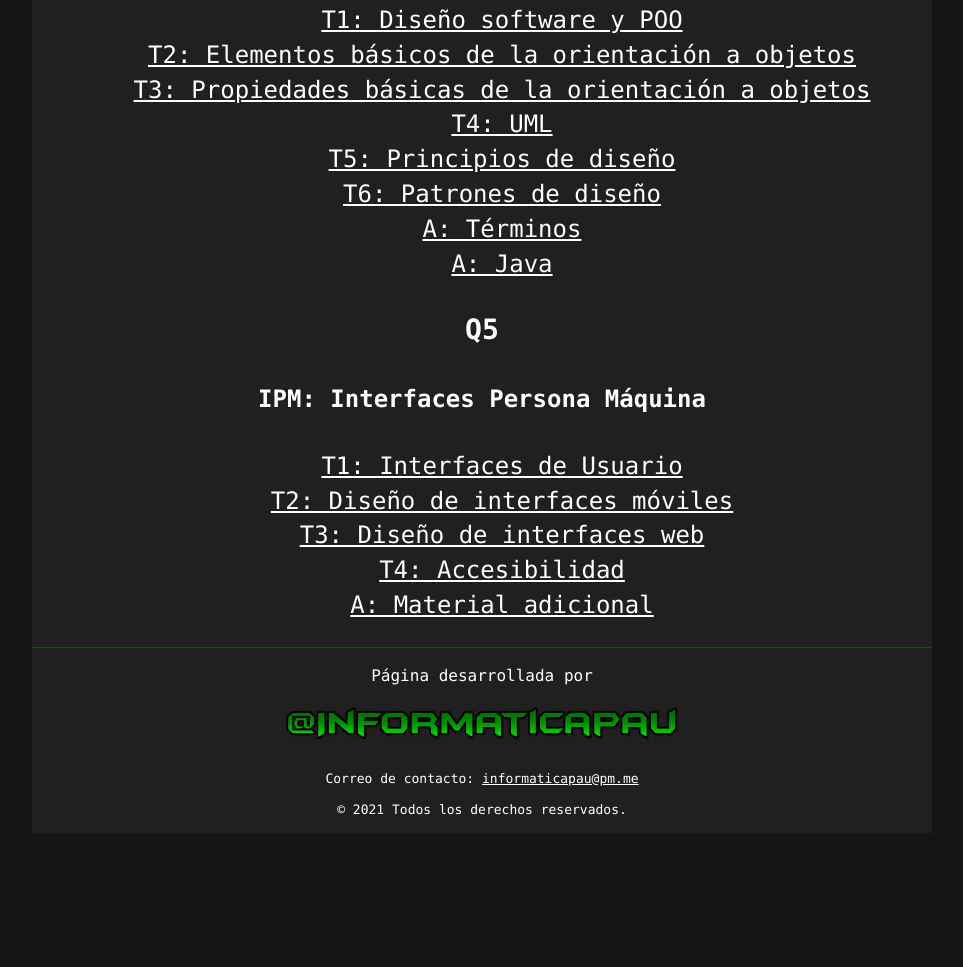
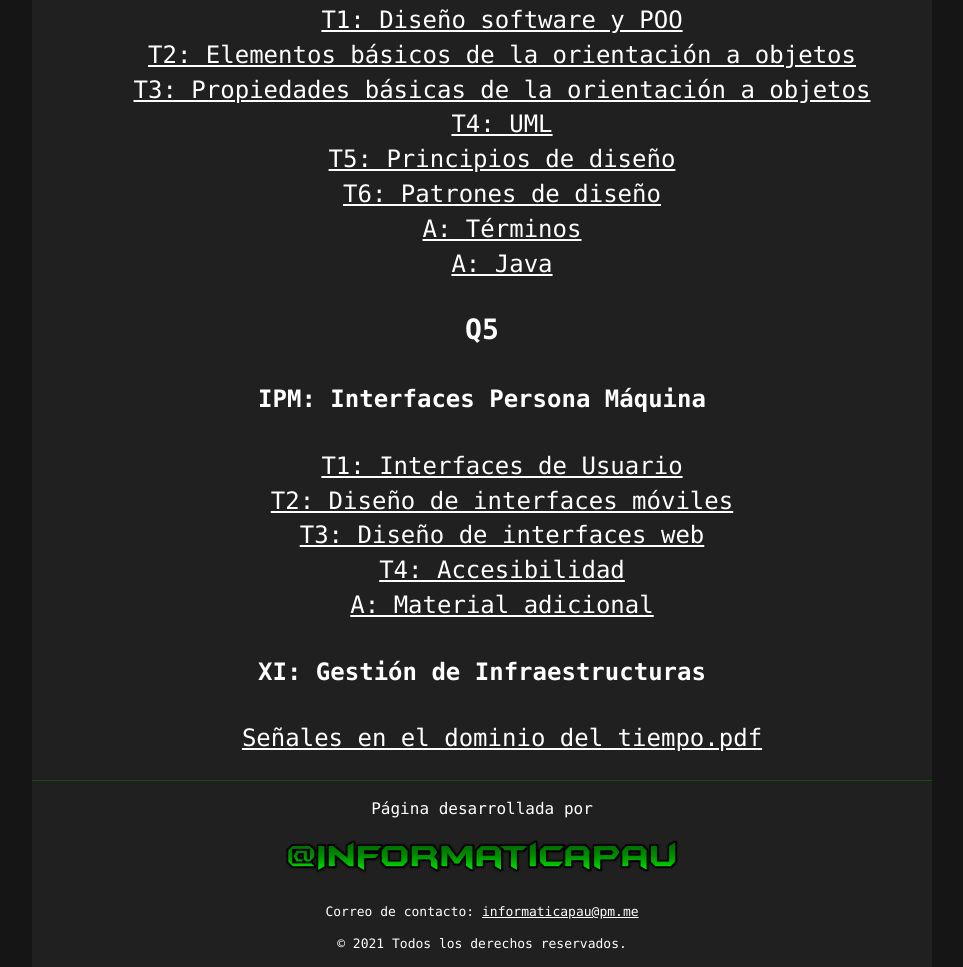
Before and after one commit to informaticapau/informaticapau.github.io, a plain HTML site: page udc/fic/index.html in a window 1280 px wide. Shown: the part 625-1592 px from the top of the page, without its empty margins (158-1121 px from the left). Before the commit the page ends 1458 px from the top, so only its background shows below. Drawn offline with Linux system fonts and the light colour scheme.

Commit message:
Añadidos apuntes de XI

```diff
--- a/udc/fic/index.html
+++ b/udc/fic/index.html
@@ -51,11 +51,9 @@
                <ul style="list-style: none;">
                   <li><a href="./apuntes/Q3/DS/T1 Diseño software y POO.pdf" target="_blank">
                         T1: Diseño software y POO</a></li>
-                  <li><a href="./apuntes/Q3/DS/T2 Elementos básicos de la orientación a objetos.pdf"
-                        target="_blank">
+                  <li><a href="./apuntes/Q3/DS/T2 Elementos básicos de la orientación a objetos.pdf" target="_blank">
                         T2: Elementos básicos de la orientación a objetos</a></li>
-                  <li><a href="./apuntes/Q3/DS/T3 Propiedades básicas de la orientación a objetos.pdf"
-                        target="_blank">
+                  <li><a href="./apuntes/Q3/DS/T3 Propiedades básicas de la orientación a objetos.pdf" target="_blank">
                         T3: Propiedades básicas de la orientación a objetos</a></li>
                   <li><a href="./apuntes/Q3/DS/T4 UML.pdf" target="_blank">
                         T4: UML</a></li>
@@ -86,6 +84,11 @@
                   <li><a href="./apuntes/Q5/IPM/ipm_a_material_adicional.pdf" target="_blank">
                         A: Material adicional</a></li>
                </ul>
+               <h4>XI: Gestión de Infraestructuras</h4>
+               <ul style="list-style: none;">
+                  <li><a href="./apuntes/Q5/XI/Señales en el dominio del tiempo.pdf" target="_blank">
+                        Señales en el dominio del tiempo.pdf</a></li>
+               </ul>
             </div>
          </article>
       </section>
```
Also changed, not shown: 1 other file.
